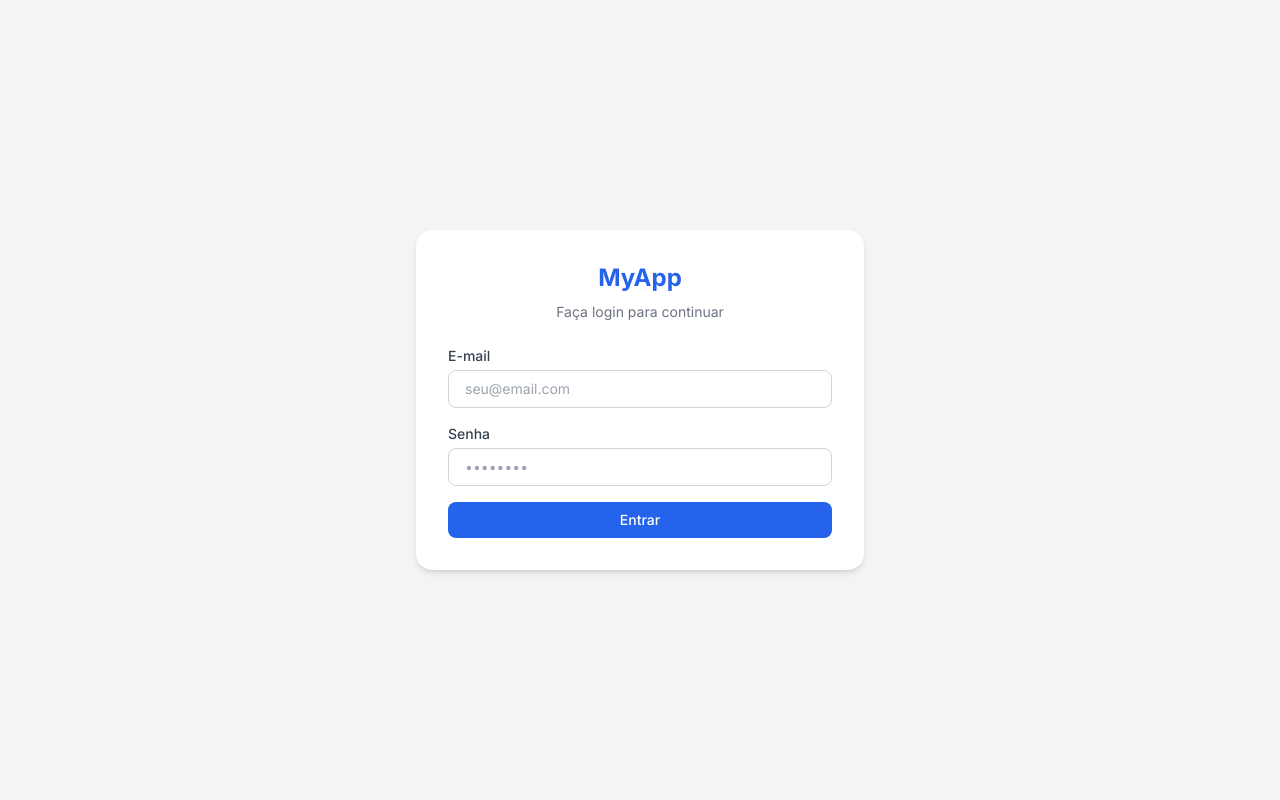
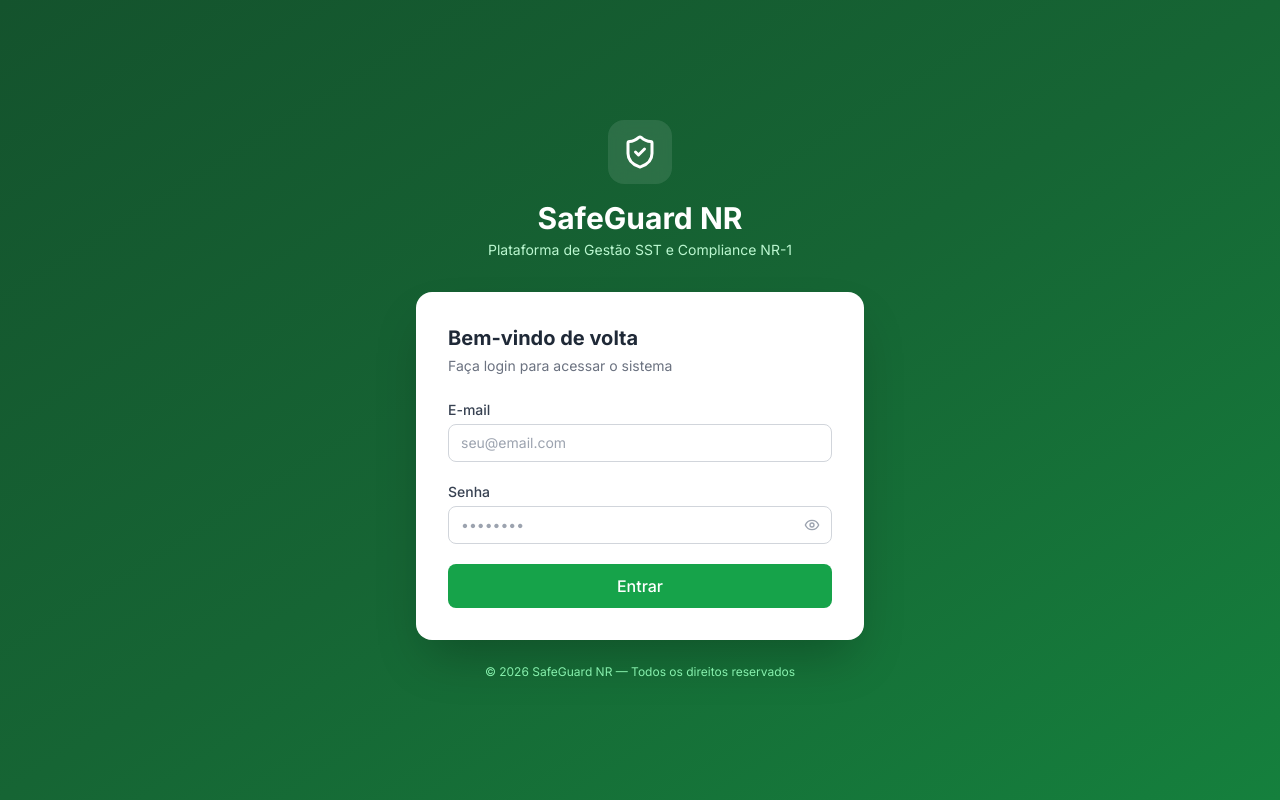
Before and after one commit to ojsilva-crypto/safeguard-nr, a React (Vite) app in the folder frontend/: page /login in a window 1280 px wide. Built offline with nearby package versions, Linux system fonts and the light colour scheme; no server answers.

Commit message:
Update Login.tsx

```diff
--- a/frontend/src/pages/Login.tsx
+++ b/frontend/src/pages/Login.tsx
@@ -1,11 +1,12 @@
-
 import { useState } from 'react'
 import { useNavigate } from 'react-router-dom'
 import { useAuth } from '../contexts/AuthContext'
+import { ShieldCheck, Eye, EyeOff } from 'lucide-react'
 
 export function Login() {
   const [email, setEmail] = useState('')
   const [senha, setSenha] = useState('')
+  const [showSenha, setShowSenha] = useState(false)
   const [error, setError] = useState('')
   const [loading, setLoading] = useState(false)
 
@@ -21,61 +22,92 @@ export function Login() {
       await signIn(email, senha)
       navigate('/dashboard')
     } catch (err: any) {
-      setError(err.response?.data?.message || 'Erro ao fazer login')
+      setError(err.response?.data?.message || 'E-mail ou senha inválidos')
     } finally {
       setLoading(false)
     }
   }
 
   return (
-    <div className="min-h-screen flex items-center justify-center bg-gray-100">
-      <div className="bg-white p-8 rounded-2xl shadow-md w-full max-w-md">
-        <h1 className="text-2xl font-bold text-center text-blue-600 mb-2">MyApp</h1>
-        <p className="text-center text-gray-500 mb-6 text-sm">Faça login para continuar</p>
+    <div className="min-h-screen flex items-center justify-center bg-gradient-to-br from-brand-900 via-brand-800 to-brand-700 p-4">
+      <div className="w-full max-w-md">
+
+        {/* Logo */}
+        <div className="text-center mb-8">
+          <div className="inline-flex items-center justify-center w-16 h-16 bg-white/10 backdrop-blur rounded-2xl mb-4">
+            <ShieldCheck size={36} className="text-white" />
+          </div>
+          <h1 className="text-3xl font-bold text-white">SafeGuard NR</h1>
+          <p className="text-brand-200 mt-1 text-sm">
+            Plataforma de Gestão SST e Compliance NR-1
+          </p>
+        </div>
+
+        {/* Card */}
+        <div className="bg-white rounded-2xl shadow-2xl p-8">
+          <h2 className="text-xl font-bold text-gray-800 mb-1">Bem-vindo de volta</h2>
+          <p className="text-sm text-gray-500 mb-6">Faça login para acessar o sistema</p>
 
           {error && (
-          <div className="bg-red-50 border border-red-200 text-red-600 text-sm px-4 py-3 rounded-lg mb-4">
+            <div className="bg-red-50 border border-red-200 text-red-600 text-sm px-4 py-3 rounded-lg mb-5">
               {error}
             </div>
           )}
 
-        <form onSubmit={handleSubmit} className="space-y-4">
+          <form onSubmit={handleSubmit} className="space-y-5">
             <div>
-            <label className="block text-sm font-medium text-gray-700 mb-1">
-              E-mail
-            </label>
+              <label className="label">E-mail</label>
               <input
                 type="email"
                 value={email}
                 onChange={(e) => setEmail(e.target.value)}
                 required
-              className="w-full border border-gray-300 rounded-lg px-4 py-2 text-sm focus:outline-none focus:ring-2 focus:ring-blue-500"
+                className="input"
                 placeholder="seu@email.com"
               />
             </div>
 
             <div>
-            <label className="block text-sm font-medium text-gray-700 mb-1">
-              Senha
-            </label>
+              <label className="label">Senha</label>
+              <div className="relative">
                 <input
-              type="password"
+                  type={showSenha ? 'text' : 'password'}
                   value={senha}
                   onChange={(e) => setSenha(e.target.value)}
                   required
-              className="w-full border border-gray-300 rounded-lg px-4 py-2 text-sm focus:outline-none focus:ring-2 focus:ring-blue-500"
+                  className="input pr-10"
                   placeholder="••••••••"
                 />
+                <button
+                  type="button"
+                  onClick={() => setShowSenha(!showSenha)}
+                  className="absolute right-3 top-1/2 -translate-y-1/2 text-gray-400 hover:text-gray-600"
+                >
+                  {showSenha ? <EyeOff size={16} /> : <Eye size={16} />}
+                </button>
+              </div>
             </div>
 
             <button
               type="submit"
               disabled={loading}
-            className="w-full bg-blue-600 text-white py-2 rounded-lg text-sm font-medium hover:bg-blue-700 transition-colors disabled:opacity-50"
+              className="btn-primary w-full py-2.5 text-base"
             >
-            {loading ? 'Entrando...' : 'Entrar'}
+              {loading ? (
+                <span className="flex items-center justify-center gap-2">
+                  <span className="animate-spin rounded-full h-4 w-4 border-b-2 border-white" />
+                  Entrando...
+                </span>
+              ) : (
+                'Entrar'
+              )}
             </button>
           </form>
+        </div>
+
+        <p className="text-center text-brand-300 text-xs mt-6">
+          © {new Date().getFullYear()} SafeGuard NR — Todos os direitos reservados
+        </p>
       </div>
     </div>
   )
```
Lines whose indentation alone changed are shown as unchanged.
